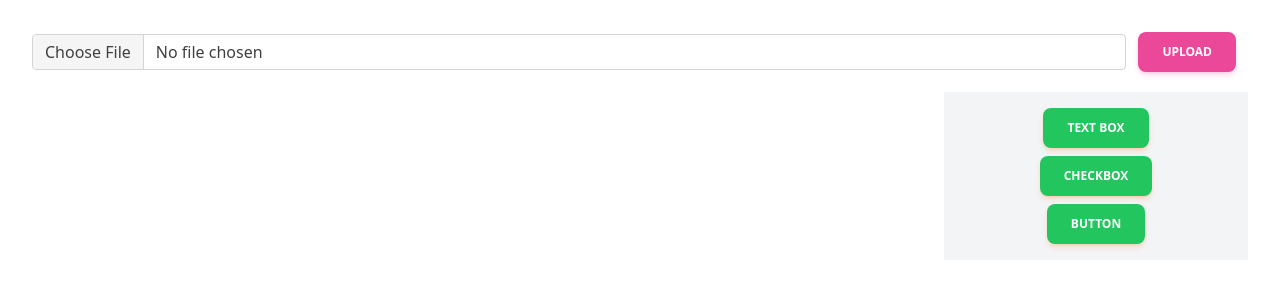
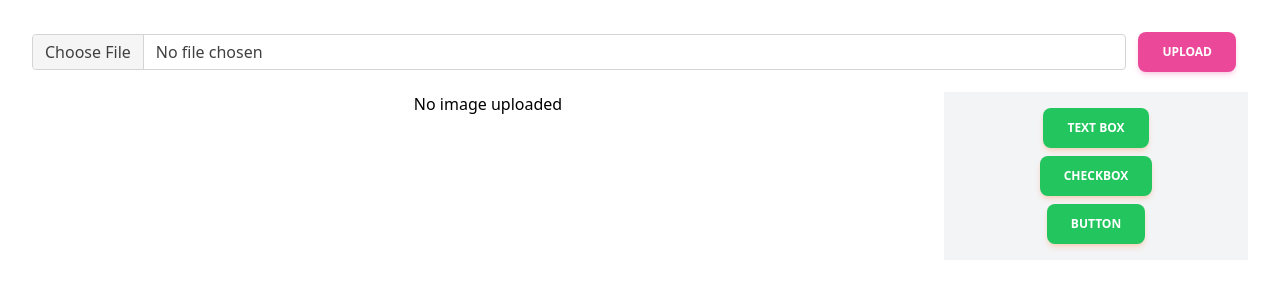
Before and after one commit to cris-ch/PDFtoImage, a React (Vite) app in the folder frontend/: page / in a window 1280 px wide. Shown: the top 300 px of the page. Built offline with nearby package versions, Linux system fonts and the light colour scheme.

Commit message:
Can select a tool and click on Canvas

```diff
--- /dev/null
+++ b/frontend/components/Canvas.jsx
@@ -0,0 +1,9 @@
+const Canvas = ({ imageSrc, selectedTool, onCanvasClick }) => {
+    return (
+        <div className="flex-1 cursor-pointer" onClick={onCanvasClick}>
+            {imageSrc ? <img src={imageSrc} alt="Converted PDF" className="max-w-full h-auto" /> : <div>No image uploaded</div>}
+        </div>
+    );
+};
+
+export default Canvas;
--- a/frontend/components/ImageDisplay.jsx
+++ /dev/null
@@ -1,17 +0,0 @@
-import PropTypes from 'prop-types';
-
-const ImageDisplay = ({ imageSrc }) => {
-    if (!imageSrc) return null;
-
-    return (
-        <div className="flex-1">
-            <img src={imageSrc} alt="Converted PDF" className="max-w-full h-auto" />
-        </div>
-    );
-};
-
-ImageDisplay.propTypes = {
-    imageSrc: PropTypes.string.isRequired,
-};
-
-export default ImageDisplay;
--- a/frontend/components/InteractiveTools.jsx
+++ b/frontend/components/InteractiveTools.jsx
@@ -1,5 +1,14 @@
+import { useState } from 'react';
 
 const InteractiveTools = ({ onToolSelect }) => {
+
+  const [selectedTool, setSelectedTool] = useState(null);
+
+const selectTool = (toolType) => {
+  setSelectedTool(toolType);
+};
+
+
   return (
     <div className="bg-gray-100 flex flex-col items-center justify-center p-4 space-y-2">
       <button className="btn middle none center rounded-lg bg-green-500 py-3 px-6 font-sans text-xs font-bold uppercase text-white shadow-md shadow-orange-500/20 transition-all hover:shadow-lg hover:shadow-orange-500/40 focus:opacity-[0.85] focus:shadow-none active:opacity-[0.85] active:shadow-none disabled:pointer-events-none disabled:opacity-50 disabled:shadow-none"
--- a/frontend/src/App.jsx
+++ b/frontend/src/App.jsx
@@ -1,19 +1,21 @@
 import { useState } from 'react'
 import FileUpload from '../components/FileUpload'
-import ImageDisplay from '../components/ImageDisplay';
+import Canvas from '../components/Canvas';
 import InteractiveTools from '../components/InteractiveTools';
 
 function App() {
   const [imageSrc, setImageSrc] = useState('');
+  const [selectedTool, setSelectedTool] = useState(null);
 
-
-  // Function to handle tool selection
   const handleToolSelect = (tool) => {
-    console.log("Selected tool:", tool);
-    // Add further logic for tool selection
+    setSelectedTool(tool);
   };
 
-
+  const handleCanvasClick = (e) => {
+    if (!selectedTool) return;
+    console.log(`Tool ${selectedTool} used at position:`, e.clientX, e.clientY);
+    // Future: Add logic to place the selected interactive element on the canvas
+  };
   return (
     <>
       <div className="max-w-screen-xl mx-auto p-8 text-center">
@@ -21,11 +23,11 @@ function App() {
         <div className="flex mt-5">
           <div className="flex-1">
             {/* Container for the image */}
-            <ImageDisplay imageSrc={imageSrc} />
+            <Canvas imageSrc={imageSrc} selectedTool={selectedTool} onCanvasClick={handleCanvasClick} />
           </div>
           <div className="w-1/4 bg-gray-100">
             {/* Container for interactive tools */}
-            <InteractiveTools />
+            <InteractiveTools onToolSelect={handleToolSelect} />
           </div>
         </div>
       </div>
```
Also changed, not shown: frontend/.eslintrc.cjs, frontend/.eslintrc.json.
